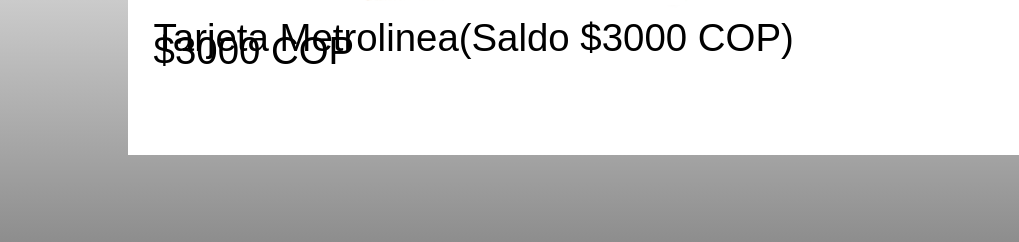
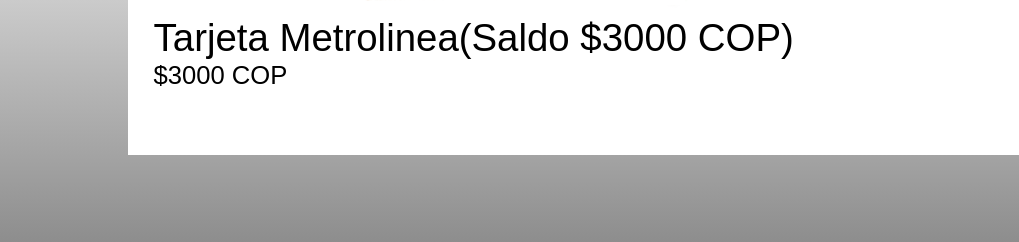
Before and after one commit to Dannassotto/Medidas-Relativas, a plain HTML site: page Index.html in a window 1280 px wide. Shown: the part 506-748 px from the top of the page, 0-1019 px from the left. Drawn offline with Linux system fonts and the light colour scheme.

Commit message:
Update style.css

```diff
--- a/css/style.css
+++ b/css/style.css
@@ -197,10 +197,10 @@ html{
 }
 .nombre2{
     position: absolute;
-    margin-top: 32vw;
+    margin-top: 34vw;
     margin-left: 2vw;
     text-align: left;
-    font: normal normal 3vw/37px Open Sans;
+    font: normal normal 2vw/37px Open Sans;
     color: #000000;
     font-family: Arial, Helvetica, sans-serif;
 
```
